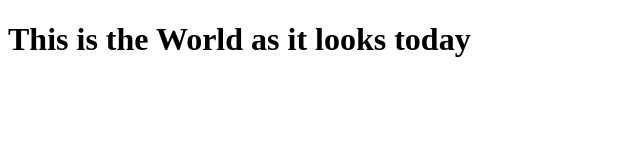
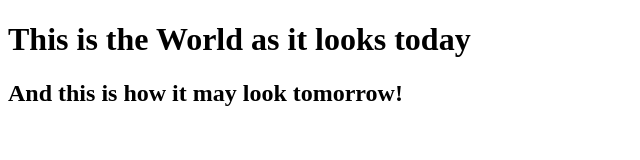
Before and after one commit to Guillaume-Cojan/helloWorld, a plain HTML site: page index.html in a window 1280 px wide. Shown: the whole page, without its empty margins (0-640 px from the left). Drawn offline with Linux system fonts and the light colour scheme.

Commit message:
Add h2 in body

```diff
--- a/index.html
+++ b/index.html
@@ -8,6 +8,7 @@
 </head>
 <body>
     <h1>This is the World as it looks today</h1>
+    <h2>And this is how it may look tomorrow!</h2>
 
 </body>
 </html>
```
